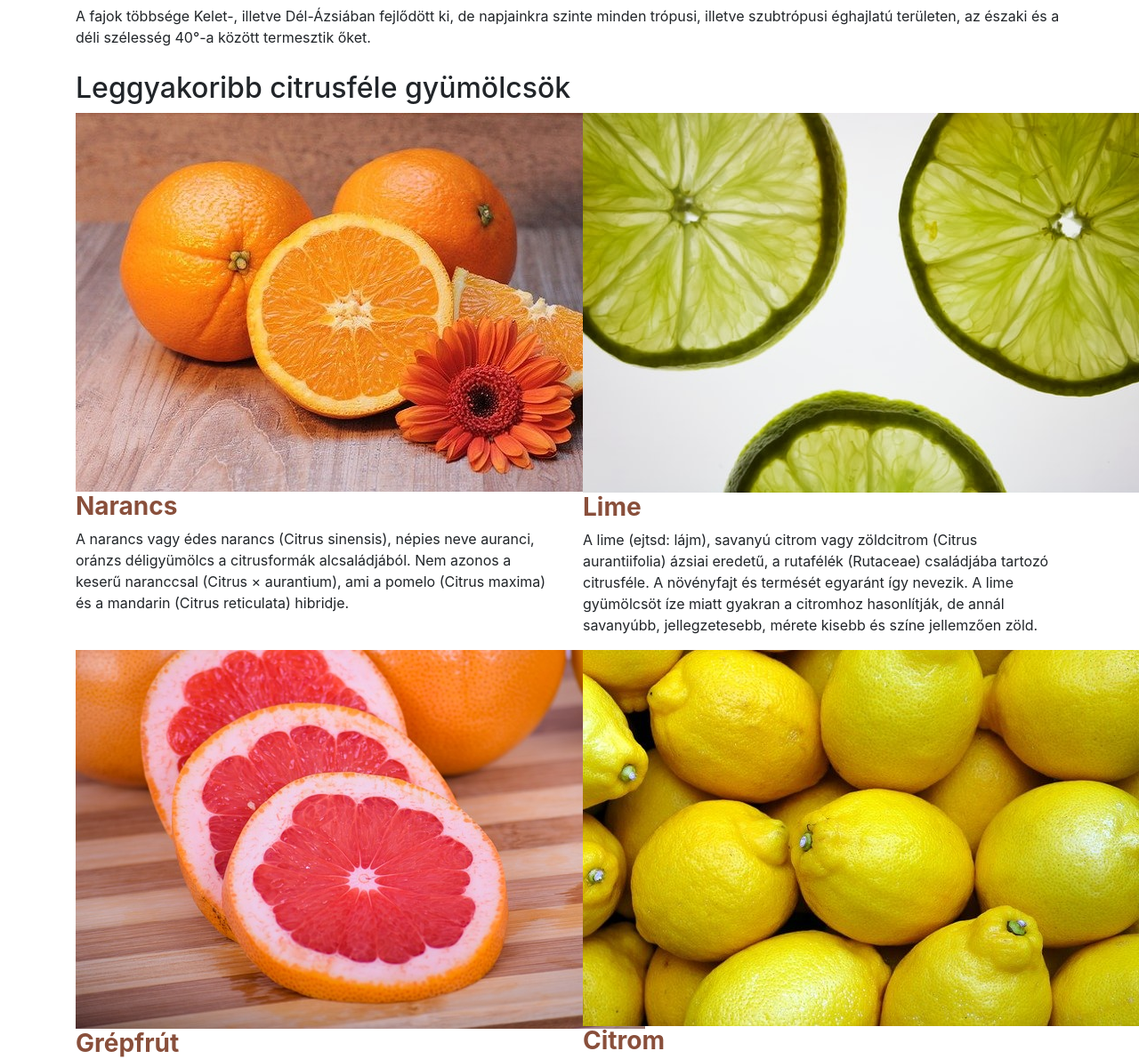
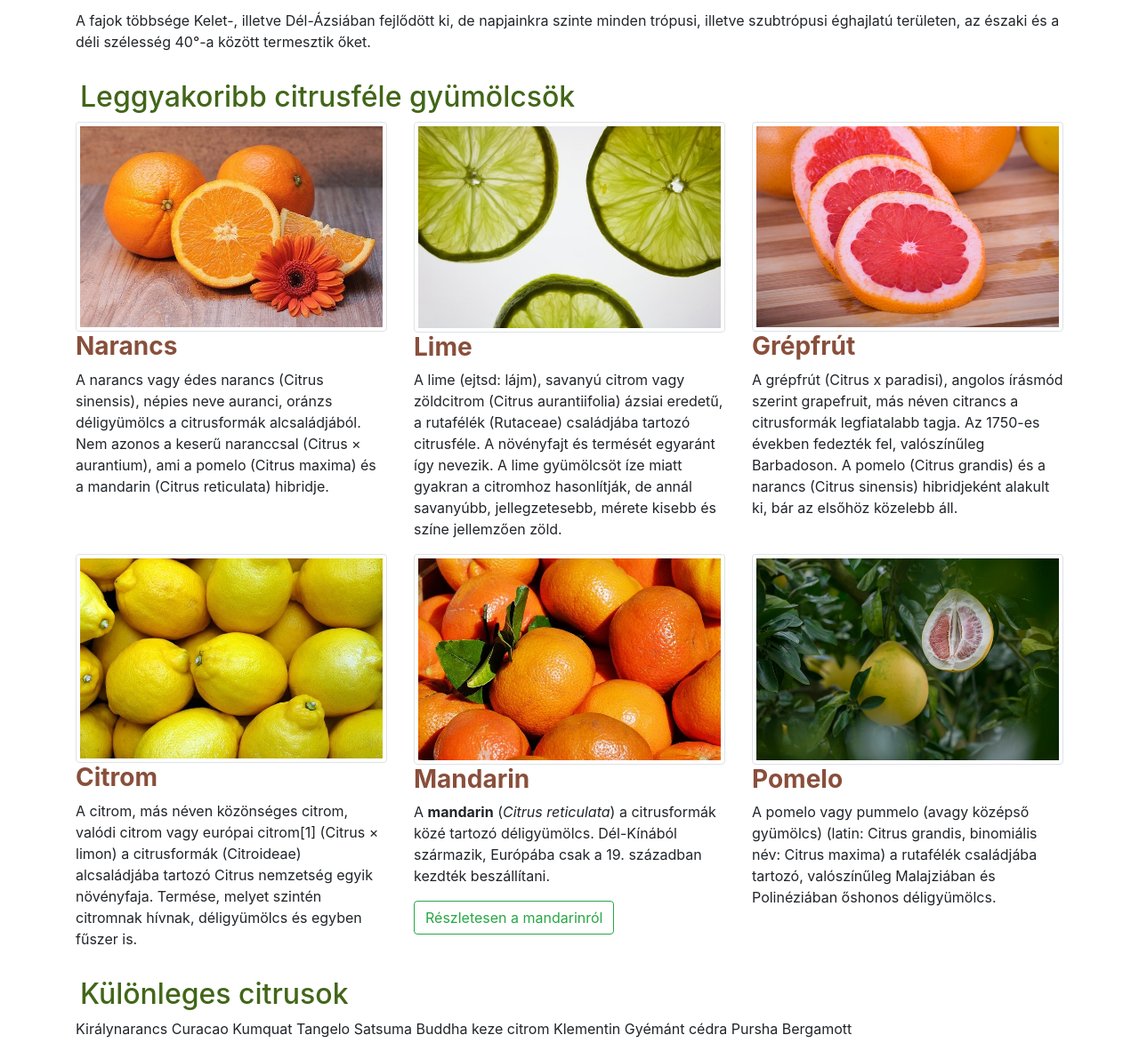
Before and after one commit to nagya0504/mandarin, a plain HTML site: page index.html in a window 1280 px wide. Shown: the part 520-1711 px from the top of the page at 89% size. Drawn offline with Linux system fonts and the light colour scheme.

Commit message:
7-12. feladat

```diff
--- a/css/style.css
+++ b/css/style.css
@@ -16,6 +16,15 @@ h1{
 
 h2{
     margin-top: 10px;
+    color: #416618;
+    border-color: #416618;
+    border-left: 3px;
+    font: small-caps;
+    padding-left: 15px;
+    padding-right: 15px;
+    padding-top: 5px;
+    padding-left: 5px;
+
 }
 
 h3{
--- a/index.html
+++ b/index.html
@@ -49,28 +49,34 @@
             <div class="col-12">
                 <h2 id="leggyakoribb">Leggyakoribb citrusféle gyümölcsök</h2>
             </div>
-            <div class="col-sm-6 col-lg-6">
-                <img src="img/narancs.jpg" alt="Narancs">
+            <div class="col-sm-6 col-lg-4">
+                <img class="img-thumbnail img-fluid" src="img/narancs.jpg" alt="Narancs">
                 <h3>Narancs</h3>
                 <p>A narancs vagy édes narancs (Citrus sinensis), népies neve auranci, oránzs déligyümölcs a citrusformák alcsaládjából. Nem azonos a keserű naranccsal (Citrus × aurantium), ami a pomelo (Citrus maxima) és a mandarin (Citrus reticulata) hibridje.</p>
             </div>
-           <div class="col-sm-6 col-lg-6">
-               <img src="img/lime2.jpg" alt="Lime">
+           <div class="col-sm-6 col-lg-4">
+               <img class="img-thumbnail img-fluid" src="img/lime2.jpg" alt="Lime">
                <h3>Lime</h3>
                <p>A lime (ejtsd: lájm), savanyú citrom vagy zöldcitrom (Citrus aurantiifolia) ázsiai eredetű, a rutafélék (Rutaceae) családjába tartozó citrusféle. A növényfajt és termését egyaránt így nevezik. A lime gyümölcsöt íze miatt gyakran a citromhoz hasonlítják, de annál savanyúbb, jellegzetesebb, mérete kisebb és színe jellemzően zöld.</p>
            </div>
-           <div class="col-sm-6 col-lg-6">
-               <img src="img/grapefruit.jpg" alt="Grapefruit">
+           <div class="col-sm-6 col-lg-4">
+               <img class="img-thumbnail img-fluid" src="img/grapefruit.jpg" alt="Grapefruit">
                <h3>Grépfrút</h3>
                <p>A grépfrút (Citrus x paradisi), angolos írásmód szerint grapefruit, más néven citrancs a citrusformák legfiatalabb tagja. Az 1750-es években fedezték fel, valószínűleg Barbadoson. A pomelo (Citrus grandis) és a narancs (Citrus sinensis) hibridjeként alakult ki, bár az elsőhöz közelebb áll. </p>
            </div>
-           <div class="col-sm-6 col-lg-6">
-                <img src="img/citrom.jpg" alt="Citrom">
+           <div class="col-sm-6 col-lg-4">
+                <img class="img-thumbnail img-fluid" src="img/citrom.jpg" alt="Citrom">
                 <h3>Citrom</h3>
                 <p>A citrom, más néven közönséges citrom, valódi citrom vagy európai citrom[1] (Citrus × limon) a citrusformák (Citroideae) alcsaládjába tartozó Citrus nemzetség egyik növényfaja. Termése, melyet szintén citromnak hívnak, déligyümölcs és egyben fűszer is.</p>
            </div>
-            <div class="col-sm-6 col-lg-6">
-                <img src="img/pomelo.jpg" alt="Pomelo">
+           <div class="col-sm-6 col-lg-4">
+            <img class="img-thumbnail img-fluid" src="img/mandarin.jpg" alt="Citrom">
+            <h3>Mandarin</h3>
+            <p>A <b>mandarin</b> (<i>Citrus reticulata</i>) a citrusformák közé tartozó déligyümölcs. Dél-Kínából származik, Európába csak a 19. században kezdték beszállítani.</p>
+            <a class="btn btn-outline-success" href="mandarin.html">Részletesen a mandarinról</a>
+            </div>
+            <div class="col-sm-6 col-lg-4">
+                <img class="img-thumbnail img-fluid" src="img/pomelo.jpg" alt="Pomelo">
                 <h3>Pomelo</h3>
                 <p>A pomelo vagy pummelo (avagy középső gyümölcs) (latin: Citrus grandis, binomiális név: Citrus maxima) a rutafélék családjába tartozó, valószínűleg Malajziában és Polinéziában őshonos déligyümölcs. </p>
             </div>
```
Also changed, not shown: mandarin.html (+1 -1 lines).
